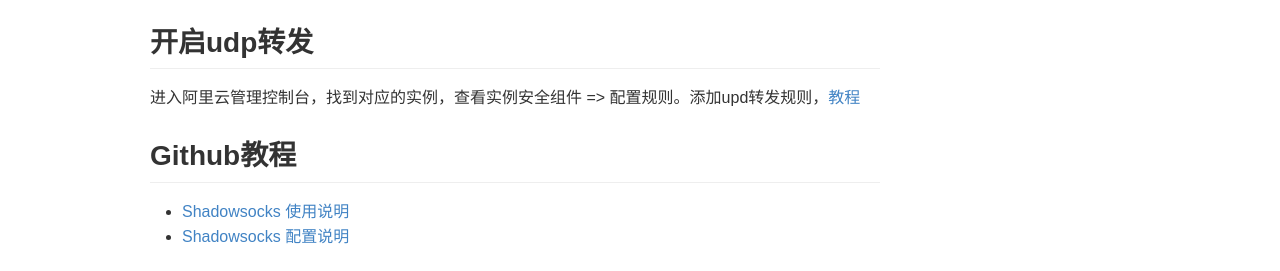
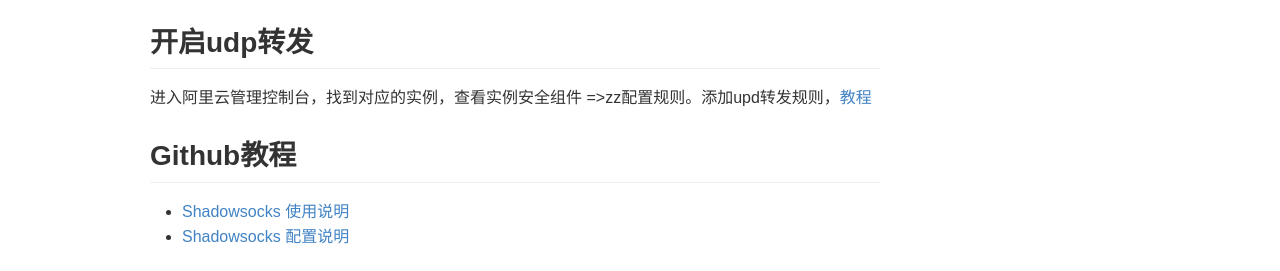
Before and after one commit to Liruwei/liruwei.github.io, a Jekyll site: the page built from _posts/2017-10-16-简单搭建ss服务.md, in a window 1280 px wide and 900 px high, scrolled down 1104 px. Shown: the part 406-677 px from the top of the window. Built offline with Jekyll 4.4.1, drawn with Linux system fonts in a browser that asks for light colours; our own code applies the rules of GitHub Pages for plain Markdown files; comment, search, counter and statistics services are not loaded; part of the change alters nothing that is shown; some of the changed text lies outside the part shown.

```diff
--- a/_posts/2017-10-16-简单搭建ss服务.md
+++ b/_posts/2017-10-16-简单搭建ss服务.md
@@ -1,3 +1,9 @@
+---
+layout: post
+title: 简单搭建SS服务器
+category: python
+tags: [python]
+---
 
 ## 购买阿里云服务器ECS
 
@@ -64,7 +70,7 @@ ssserver -c /etc/shadowsocks.json -d stop
 
 ## 开启udp转发
 
-进入阿里云管理控制台，找到对应的实例，查看实例安全组件 => 配置规则。添加upd转发规则，[教程](https://www.alibabacloud.com/help/zh/doc-detail/25471.html)
+进入阿里云管理控制台，找到对应的实例，查看实例安全组件 =>zz配置规则。添加upd转发规则，[教程](https://www.alibabacloud.com/help/zh/doc-detail/25471.html)
 
 
 ## Github教程
```
